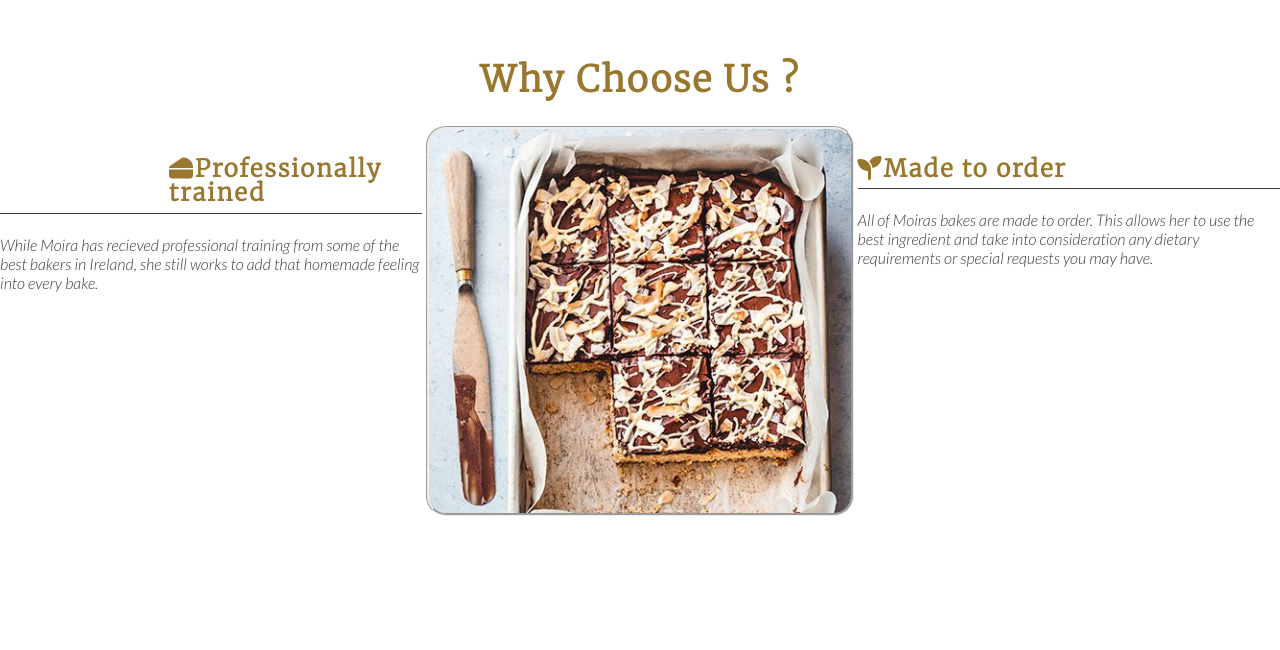
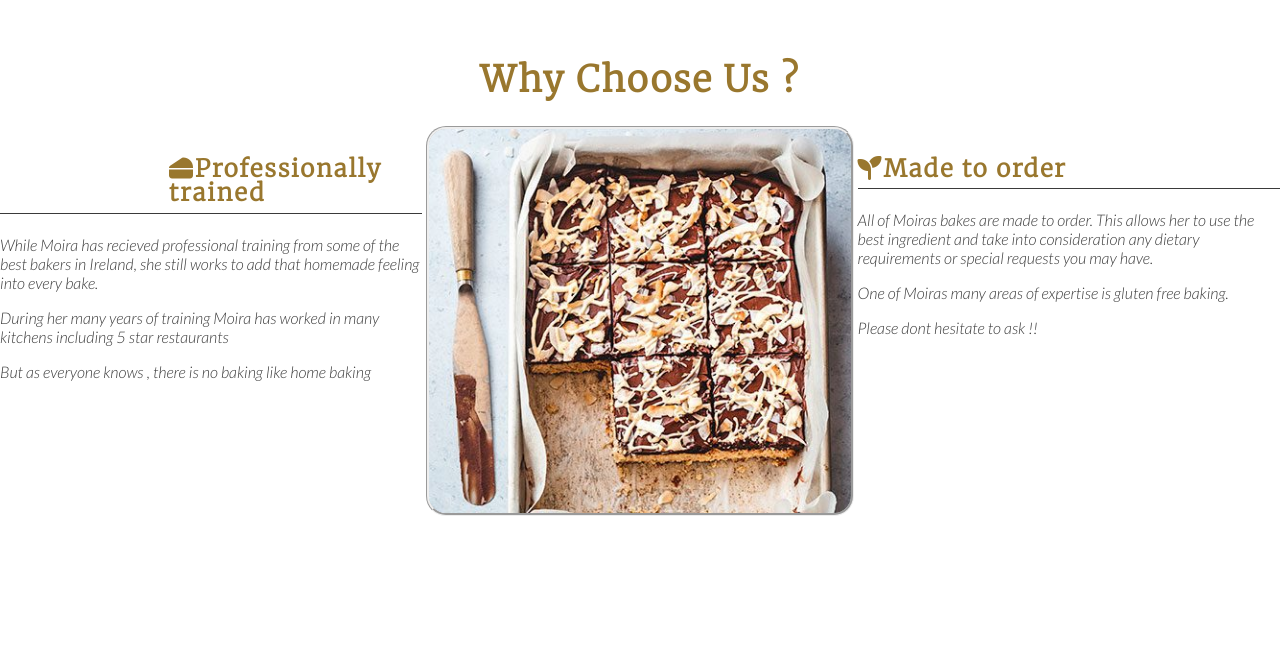
Before and after one commit to aodhank25/Moiras-Bakes-, a plain HTML site: page index.html in a window 1280 px wide. Shown: the part 1253-1903 px from the top of the page. Drawn offline with Linux system fonts and the light colour scheme.

Commit message:
add more text to home page

```diff
--- a/index.html
+++ b/index.html
@@ -82,6 +82,8 @@
             <h2 class="left-about-heading"><i class="fas fa-cheese"></i>Professionally trained</h2>
             <hr>
             <p>While Moira has recieved professional training from some of the best bakers in Ireland, she still works to add that homemade feeling into every bake. </p>
+            <p>During her many years of training Moira has worked in many kitchens including 5 star restaurants  </p>
+            <p>But as everyone knows , there is no baking like home baking</p>
         </div>
     </div>
     <div id="right-about">
@@ -89,6 +91,8 @@
             <h2 class="right-about-heading"><i class="fas fa-seedling"></i>Made to order </h2>
             <hr>
             <p>  All of Moiras bakes are made to order. This allows her to use the best ingredient and take into consideration any dietary requirements or special requests you may have.</p>
+            <p>One of Moiras many areas of expertise is gluten free baking. </p>
+            <p>Please dont hesitate to ask !! </p>
         </div>
     </div>
     <div id="center-about">
```
Also changed, not shown: contact_us.html (+1 -1 lines), menu.html (+1 -1 lines).
